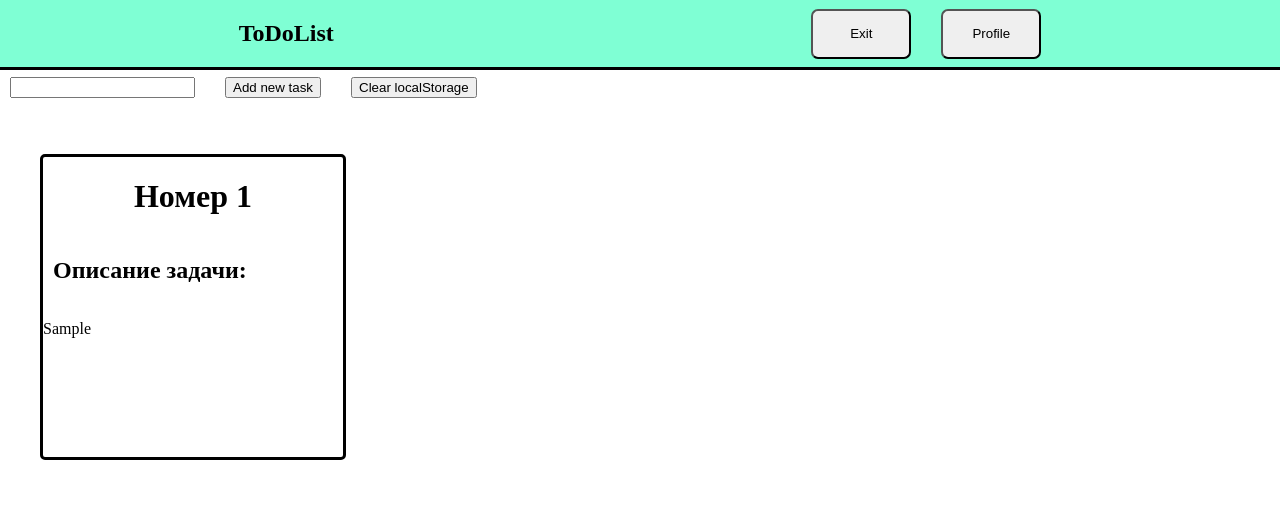
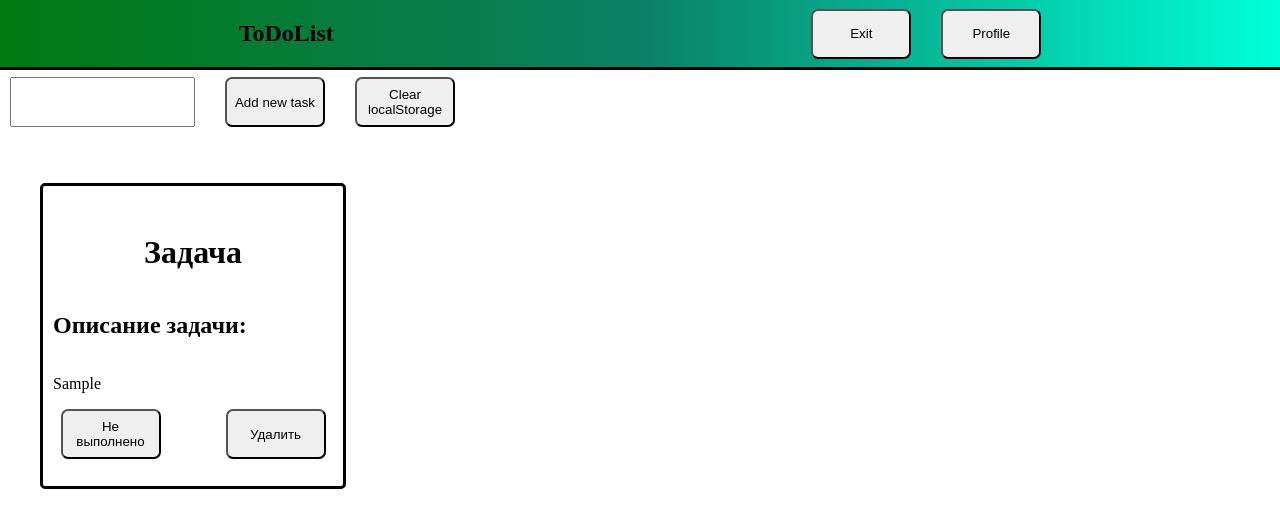
Before and after one commit to CapEugene/todolist, a React (Vite) app: page / in a window 1280 px wide. Both pictures are taken after typing "Sample" into the empty fields and a click on the button "Add new task". Shown: the top 528 px of the page. Built offline with nearby package versions, Linux system fonts and the light colour scheme.

Commit message:
Add change/remove buttons for every task + some .css changes

```diff
--- a/src/navbar/navbar.css
+++ b/src/navbar/navbar.css
@@ -1,7 +1,8 @@
 .navbar{
     display: flex;
     height: 67px;
-    background-color: aquamarine;
+    background: rgb(0,122,17);
+    background: linear-gradient(90deg, rgba(0,122,17,1) 0%, rgba(11,128,101,1) 50%, rgba(0,255,216,1) 100%);
     align-items: center;
     justify-content: space-around;
     position: fixed;
@@ -19,3 +20,7 @@
     height: 50px;
     border-radius: 7px;
 }
+
+.button:hover{
+    background-color: lightgray;
+}
--- a/src/task/task.css
+++ b/src/task/task.css
@@ -1,11 +1,17 @@
 .task-container {
     display: flex;
     flex-direction: column;
+    justify-content: center;
     width: 300px;
-    height: 300px;
+    min-height: 300px;
+    height: 100%;
     border-style: solid;
     border-radius: 5px;
     margin: 20px;
+}
+
+.task-container:hover {
+    background-color: lightgray;
 }
 
 .tasktitle-style {
@@ -18,5 +24,29 @@
 }
 
 .taskinfo-style {
+    padding-left: 10px;
+}
 
+.task-buttons {
+    display: flex;
+    gap: 30px;
+    justify-content: space-around;
 }
+
+.task-button {
+    width: 100px;
+    height: 50px;
+    border-radius: 7px;
+}
+
+.task-change-button-true:hover {
+    background-color: red;
+}
+
+.task-change-button-false:hover {
+    background-color: green;
+}
+
+.task-remove-button:hover {
+    background-color: red;
+}
--- a/src/task/task.jsx
+++ b/src/task/task.jsx
@@ -1,13 +1,48 @@
+import { useState, useEffect } from 'react';
 import './task.css';
 
 function Task({ task }) {
+
+    const [taskstatus, setTaskStatus] = useState(task.isCompleted);
+    const [isReal, setIsReal] = useState(true);
+
+    useEffect(() => {
+        setTaskStatus(task.isCompleted);
+        setIsReal(isReal);
+    }, [task.isCompleted]);
+
+    function changeTask() {
+        if (task.isCompleted) {
+            task.isCompleted = false;
+            setTaskStatus(false);
+            localStorage.setItem(task.id, JSON.stringify(task));
+        }
+        else {
+            task.isCompleted = true;
+            setTaskStatus(true);
+            localStorage.setItem(task.id, JSON.stringify(task));
+        }
+    }
+
+    function removeTask() {
+        setIsReal(false);
+        localStorage.removeItem(task.id);
+    }
+
     return (
         <>
+            {isReal ?
             <div className="task-container">
-                <h1 className='tasktitle-style'>Номер {task.id}</h1>
+                <h1 className='tasktitle-style'>Задача</h1>
                 <h2 className='taskinfotitle-style'>Описание задачи:</h2>
                 <p className='taskinfo-style'>{task.taskinfo}</p>
+                <div className='task-buttons'>
+                    {taskstatus ?
+                    <button className='task-button task-change-button-false' onClick={changeTask}>Выполнено</button> : <button className='task-button task-change-button-true' onClick={changeTask}>Не выполнено</button>}
+                    <button className='task-button task-remove-button' onClick={removeTask}>Удалить</button>
+                </div>
             </div>
+            : ''}
         </>
     );
 }
--- a/src/todolist/todolist.css
+++ b/src/todolist/todolist.css
@@ -17,3 +17,18 @@
     flex-wrap: wrap;
     padding: 20px;
 }
+
+.buttons{
+    display: flex;
+    gap: 30px;
+}
+
+.button{
+    width: 100px;
+    height: 50px;
+    border-radius: 7px;
+}
+
+.button:hover {
+    background-color: lightgray;
+}
--- a/src/todolist/todolist.jsx
+++ b/src/todolist/todolist.jsx
@@ -15,8 +15,9 @@ function MainPage() {
 
     const getTasks = () => {
         const retrievedTasks = [];
-        for (let i = 1; i <= localStorage.length; i++) {
-            const retrievedTask = JSON.parse(localStorage.getItem(i));
+        for (let i = 0; i < localStorage.length; i++) {
+            const key = localStorage.key(i);
+            const retrievedTask = JSON.parse(localStorage.getItem(key));
             if (retrievedTask) {
                 retrievedTasks.push(retrievedTask);
             }
@@ -34,6 +35,7 @@ function MainPage() {
             const task = {
                 id: localStorage.length + 1,
                 taskinfo: input,
+                isCompleted: false
             };
 
             localStorage.setItem(task.id, JSON.stringify(task));
@@ -43,6 +45,11 @@ function MainPage() {
     };
 
     const clearLocalStorage = () => {
+        if (localStorage.length == 0) {
+            alert("LocalStorage пуст!");
+            return;
+        }
+
         localStorage.clear();
         getTasks();
         alert("Выполнено!");
@@ -56,8 +63,8 @@ function MainPage() {
                 <div className='task-create'>
                     <div className='buttons'>
                         <input id="input"></input>
-                        <button onClick={addTask}>Add new task</button>
-                        <button onClick={clearLocalStorage}>Clear localStorage</button>
+                        <button className='button' onClick={addTask}>Add new task</button>
+                        <button className='button' onClick={clearLocalStorage}>Clear localStorage</button>
                     </div>
                 </div>
 
```
Also changed, not shown: 2 other files (tests, documents, lock files or other folders).
